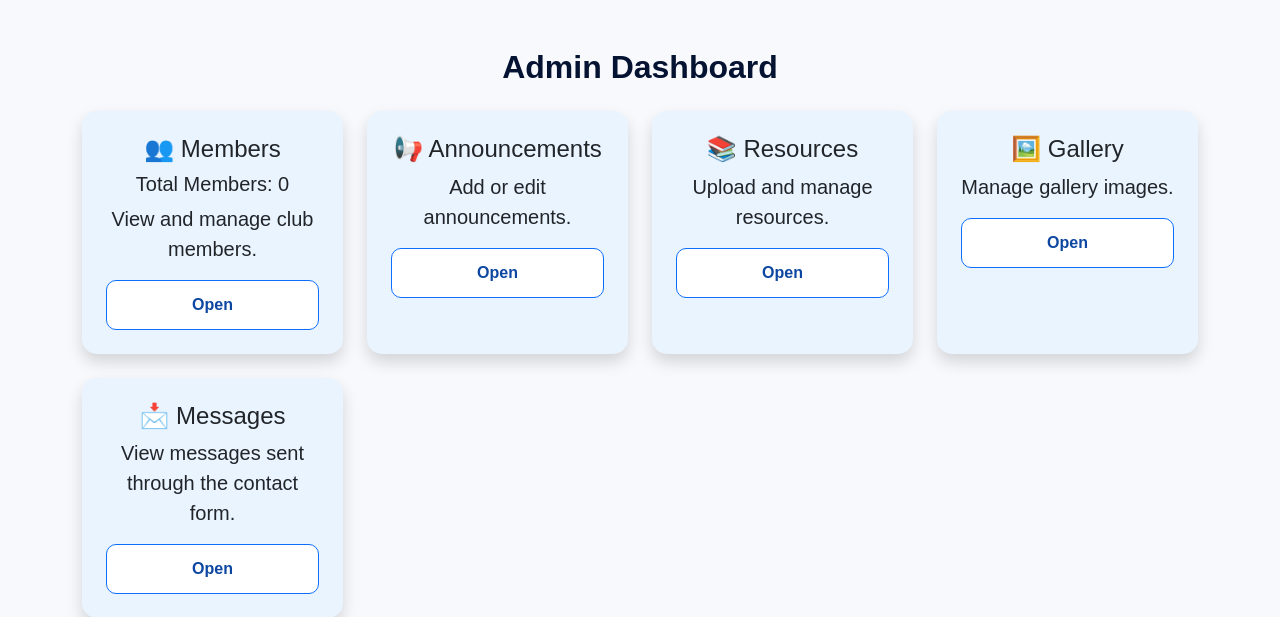
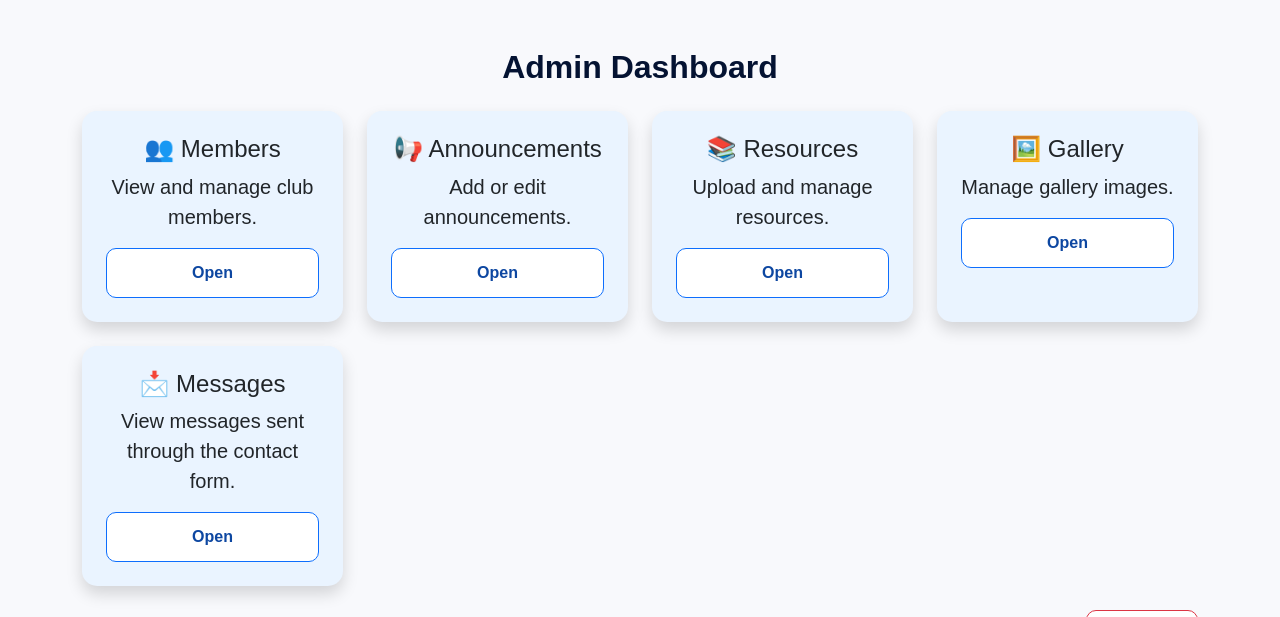
Before and after one commit to Deiti2006/LKC-TechHub-Portal, a Flask app: page /admin_dashboard in a window 1280 px wide. Shown: the part 68-685 px from the top of the page. Run offline with Flask 3, Linux system fonts and the light colour scheme; the visitor is signed in with stand-in values (Sample User, id 1); data that the repository does not hold is empty.

Commit message:
Updated admin dashboard

```diff
--- a/templates/admin_dashboard.html
+++ b/templates/admin_dashboard.html
@@ -13,7 +13,6 @@
         <div class="col-md-3 mb-4">
             <div class="card shadow text-center p-4 h-100 dashboard-card">
                 <h4>👥 Members</h4>
-                <h5>Total Members: {{ total_members }}</h2>
                 <p>View and manage club members.</p>
                 <a href="/manage_members" class="btn btn-primary">Open</a>
             </div>
```
